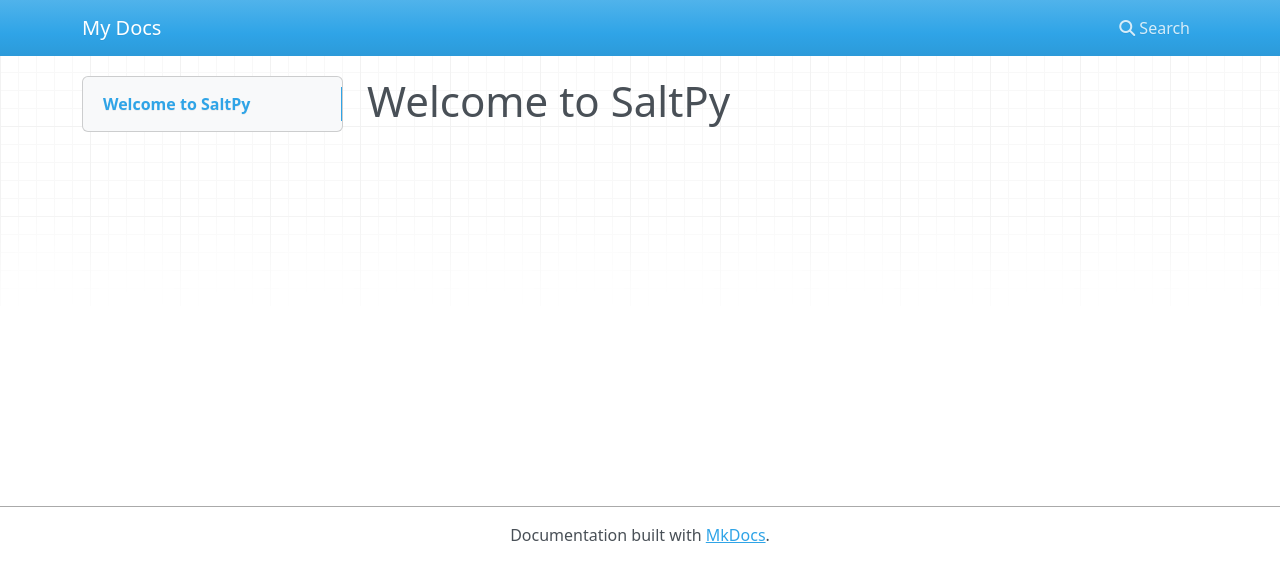
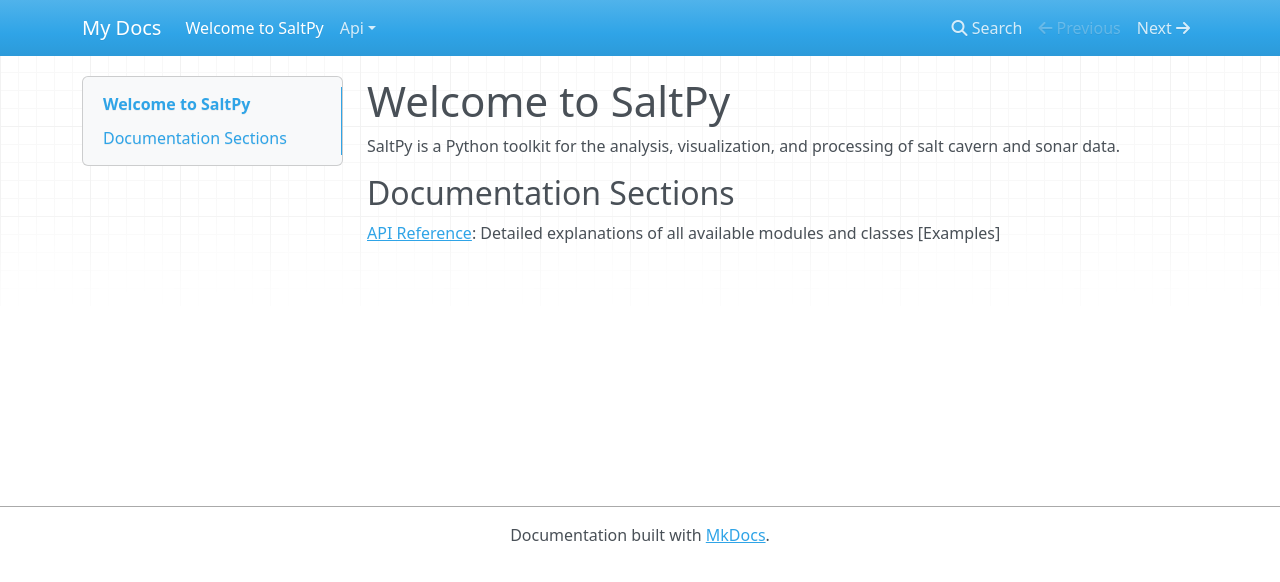
Before and after one commit to kmanalili/test1, an MkDocs documentation site: the page built from docs/index.md, in a window 1280 px wide. Shown: the top 582 px of the page. Built offline with MkDocs 1.6.1, drawn with Linux system fonts in a browser that asks for light colours; nearby versions of some CDN libraries.

Commit message:
add sonar py

```diff
--- a/docs/index.md
+++ b/docs/index.md
@@ -1 +1,8 @@
 # Welcome to SaltPy
+
+SaltPy is a Python toolkit for the analysis, visualization, and processing of salt cavern and sonar data.
+
+## Documentation Sections
+
+[API Reference](api/sonarpy.md): Detailed explanations of all available modules and classes
+[Examples]
```
Also changed, not shown: docs/api/SonarPy.md (added, +47 -0 lines).
